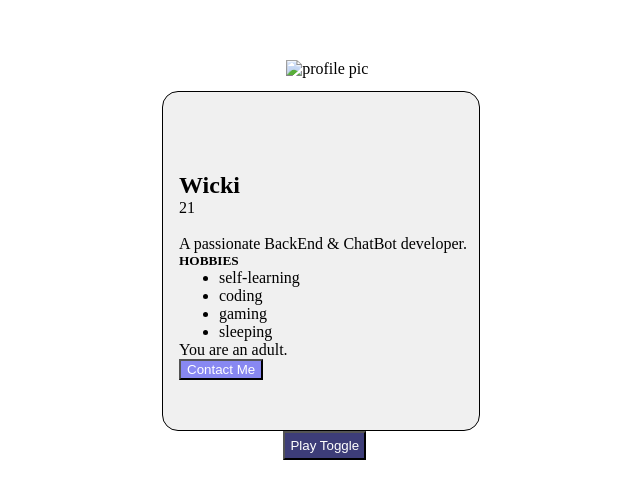
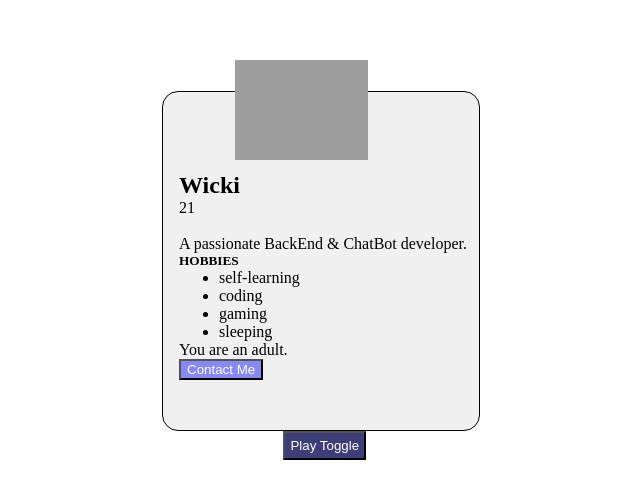
Before and after one commit to ItsWaqasTariq/profile-page, a plain HTML site: page index.html in a window 1280 px wide. Shown: the part 155-654 px from the top of the page, without its empty margins (319-959 px from the left). Drawn offline with Linux system fonts and the light colour scheme; the site is published under a folder, as on GitHub Pages, so addresses that start at the root find nothing.

Commit message:
web profile page updated

```diff
--- a/index.html
+++ b/index.html
@@ -10,7 +10,7 @@
 <div class="main-container">
 
 <div class="profile-card">
-    <img class="pic1" src="/profile.png" alt="profile pic">
+    <img class="pic1" src="profile.png" alt="profile pic">
    <h2 id="name1">WAQAS TARIQ</h2>
    <p id="age1"></p>
    <br>
```
Also changed, not shown: 1 other file.
